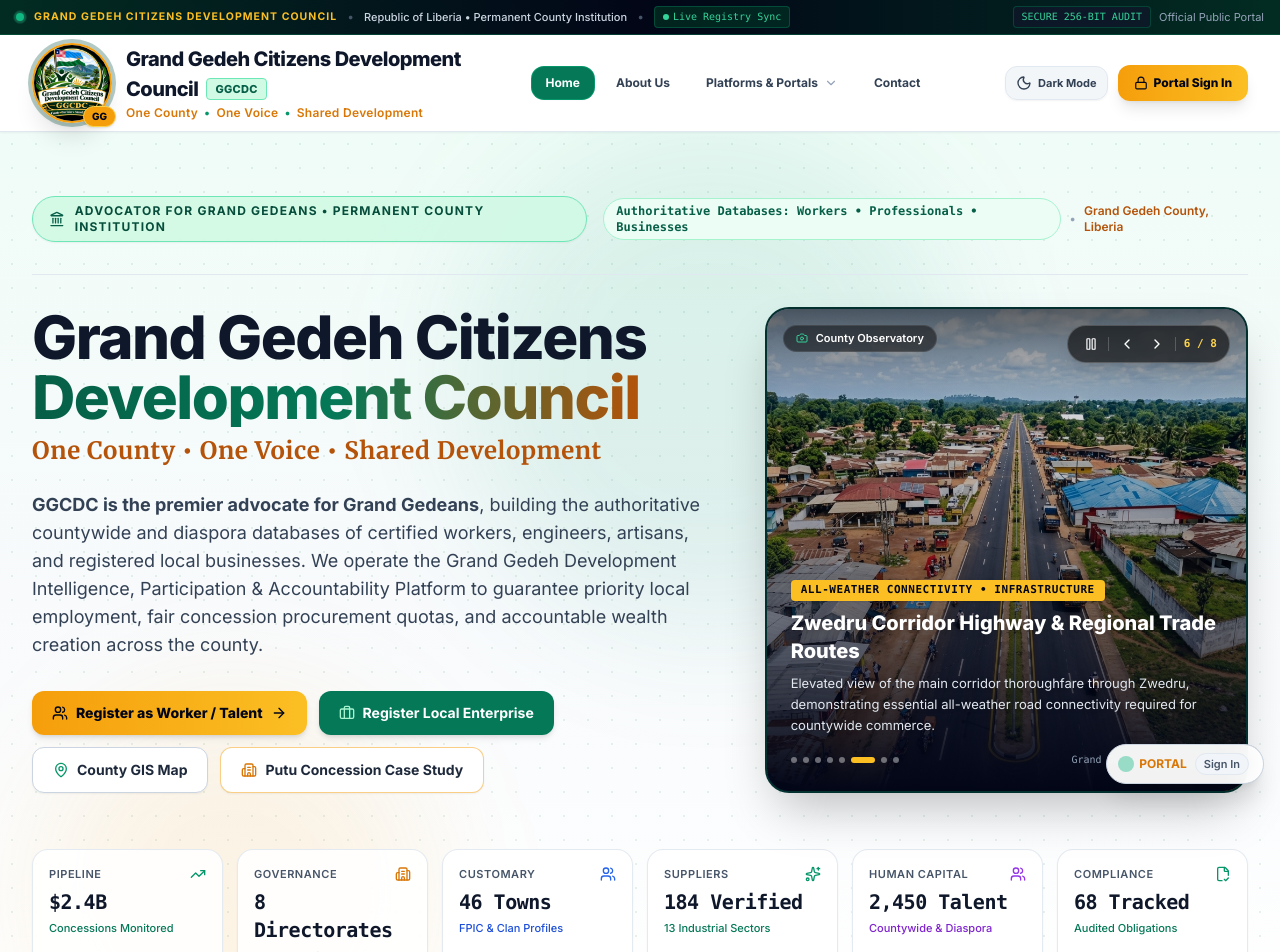
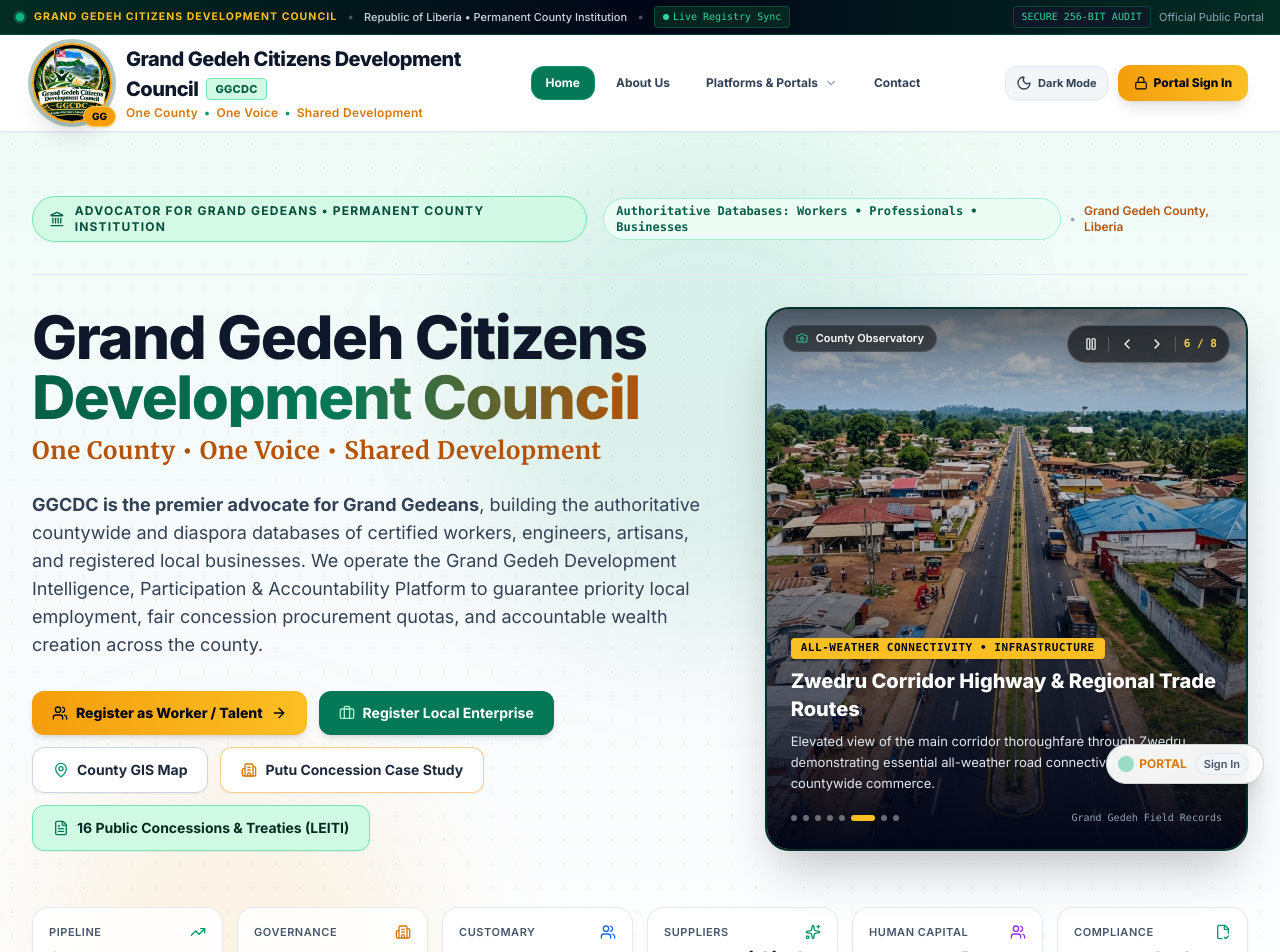
Before and after one commit to totagits/grand-gedeh-cdc-platform, a React (Vite) app: page / in a window 1280 px wide. Shown: the top 952 px of the page. Built offline with nearby package versions, Linux system fonts and the light colour scheme.

Commit message:
feat: add 1-click CTA on Hero to access 16 public concession treaties

```diff
--- a/src/components/Hero.tsx
+++ b/src/components/Hero.tsx
@@ -11,7 +11,8 @@
   Landmark,
   Award,
   CheckCircle2,
-  Briefcase
+  Briefcase,
+  FileText
 } from 'lucide-react';
 import { useApp } from '../utils/context';
 import { PhotoCarousel } from './PhotoCarousel';
@@ -104,6 +105,14 @@
                 <Building2 className="w-4 h-4 text-amber-600 dark:text-amber-400" />
                 <span>Putu Concession Case Study</span>
               </button>
+
+              <button
+                onClick={() => setActiveView('documents')}
+                className="inline-flex items-center space-x-2 bg-emerald-100 hover:bg-emerald-200 text-emerald-950 border border-emerald-300 dark:bg-emerald-950/70 dark:hover:bg-emerald-900/80 dark:text-emerald-300 dark:border-emerald-700 font-bold text-xs sm:text-sm px-5 py-3 rounded-xl shadow-sm transition-all hover:scale-105"
+              >
+                <FileText className="w-4 h-4 text-emerald-700 dark:text-emerald-400" />
+                <span>16 Public Concessions &amp; Treaties (LEITI)</span>
+              </button>
             </div>
           </div>
 
```
